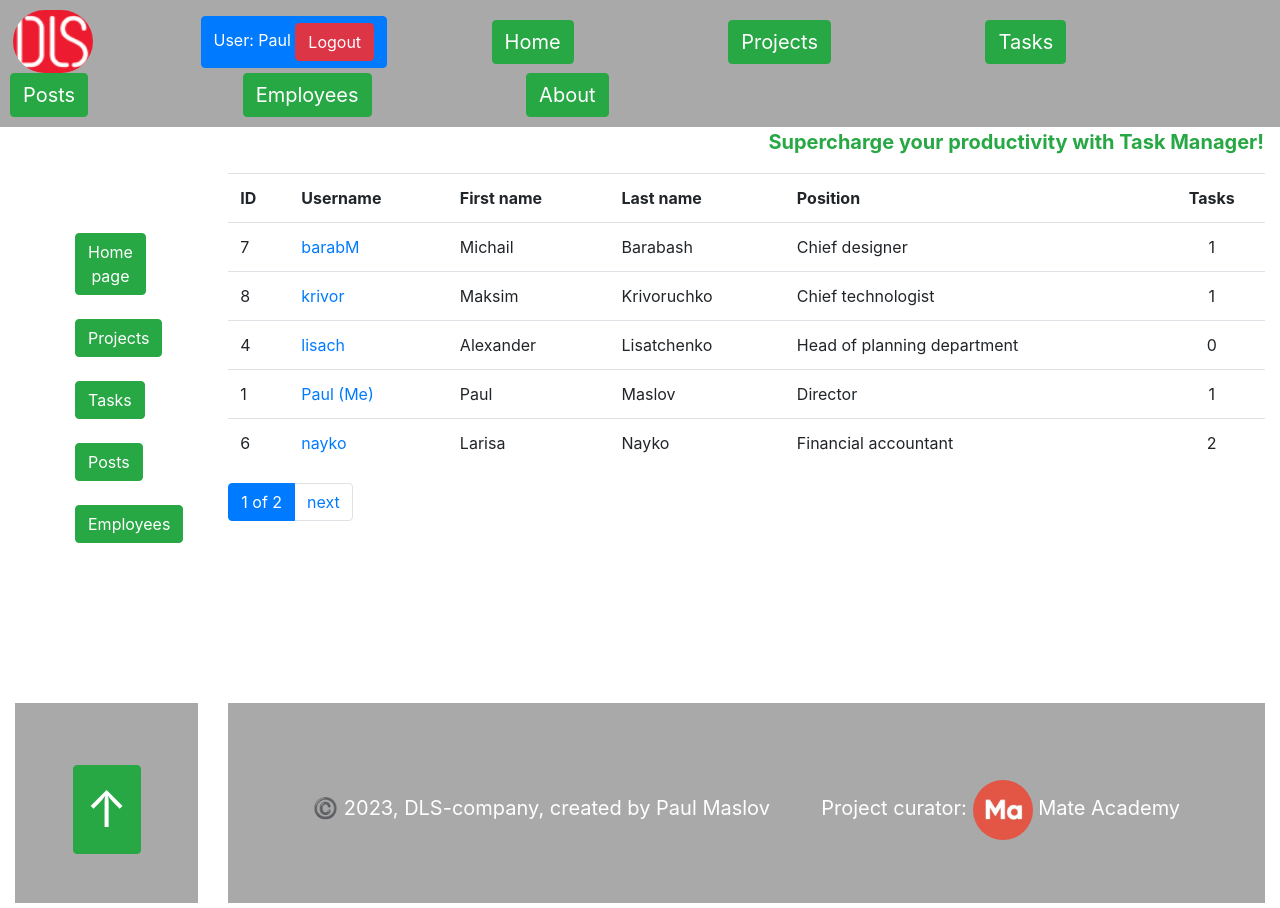
After one commit to Paul-Maslov/factory_task_manager, a Django app: page /employees/ in a window 1280 px wide. The commit adds this page. Run offline with Django 4.2, Linux system fonts and the light colour scheme; a user stored in the database is signed in; data comes from the database, SQL or seed files in the repository; both versions use the stored data as it was after the commit.

Commit message:
Added EmployeeViews&authentication with refactoring navigation

```diff
--- a/factory_task_manager/settings.py
+++ b/factory_task_manager/settings.py
@@ -27,6 +27,9 @@
 
 ALLOWED_HOSTS = []
 
+INTERNAL_IPS = [
+    "127.0.0.1",
+]
 
 # Application definition
 
@@ -37,12 +40,14 @@
     "django.contrib.sessions",
     "django.contrib.messages",
     "django.contrib.staticfiles",
+    "debug_toolbar",
     "crispy_forms",
     "task_manager",
 ]
 
 MIDDLEWARE = [
     "django.middleware.security.SecurityMiddleware",
+    "debug_toolbar.middleware.DebugToolbarMiddleware",
     "django.contrib.sessions.middleware.SessionMiddleware",
     "django.middleware.common.CommonMiddleware",
     "django.middleware.csrf.CsrfViewMiddleware",
--- a/factory_task_manager/urls.py
+++ b/factory_task_manager/urls.py
@@ -23,4 +23,6 @@
     path("admin/", admin.site.urls),
     path("accounts/", include("django.contrib.auth.urls")),
     path("", include("task_manager.urls", namespace="task_manager")),
+
+    path("__debug__/", include("debug_toolbar.urls"))
 ] + static(settings.STATIC_URL, document_root=settings.STATIC_ROOT)
--- a/static/css/styles.css
+++ b/static/css/styles.css
@@ -18,20 +18,21 @@
 }
 
 .nav{
+    margin-right: 50px;
     display: inline;
 }
 
 .nav__link {
+    margin-right: 150px;
     display: inline-block;
-    margin-right: 150px;
     font-size: 20px;
     color: white;
     text-decoration: none;
 }
 
 .logo{
-    margin-right: 600px;
-    padding: 3px;
+   margin-right: 100px;
+   padding: 3px;
 }
 
 .logo img{
@@ -39,6 +40,9 @@
     border-radius: 40px;
 }
 
+.login{
+    margin-right: 100px;
+}
 .footer{
     padding: 5px;
     height: 200px;
--- a/task_manager/models.py
+++ b/task_manager/models.py
@@ -1,6 +1,7 @@
 from django.conf import settings
 from django.contrib.auth.models import AbstractUser
 from django.db import models
+from django.urls import reverse
 
 
 class Position(models.Model):
@@ -29,6 +30,9 @@
 
     def __str__(self):
         return f"{self.first_name} {self.last_name}"
+
+    def get_absolute_url(self) -> str:
+        return reverse("task_manager:employee-detail", kwargs={"pk": self.pk})
 
 
 class Team(models.Model):
--- a/task_manager/urls.py
+++ b/task_manager/urls.py
@@ -4,18 +4,26 @@
     index, about,
     PostListView, PostDetailView,
     CommentaryCreateView,
+    EmployeeListView, EmployeeDetailView,
 )
 
 urlpatterns = [
     path("", index, name="index"),
     path("about/", about, name="about"),
-    path("post/", PostListView.as_view(), name="post"),
+    path("post/", PostListView.as_view(), name="post-list"),
     path("post/<int:pk>/", PostDetailView.as_view(), name="post-detail"),
     path(
         "post/<int:pk>/comment/",
         CommentaryCreateView.as_view(),
         name="post-create-comment"
     ),
+    path("employees/", EmployeeListView.as_view(), name="employee-list"),
+    path(
+        "employees/<int:pk>/",
+        EmployeeDetailView.as_view(),
+        name="employee-detail"
+    ),
+
 ]
 
 app_name = "task_manager"
--- a/task_manager/views.py
+++ b/task_manager/views.py
@@ -1,3 +1,4 @@
+from django.contrib.auth.decorators import login_required
 from django.contrib.auth.mixins import LoginRequiredMixin
 from django.http import HttpResponseRedirect
 from django.shortcuts import render
@@ -5,7 +6,10 @@
 from django.views import generic
 
 from task_manager.forms import CommentaryCreateForm
-from task_manager.models import Project, Task, Post, Commentary
+from task_manager.models import (
+    Project, Task, Post, Commentary,
+    Employee,
+)
 
 
 def index(request):
@@ -30,7 +34,17 @@
     return render(request, "task_manager/about.html")
 
 
-class PostListView(generic.ListView):
+class EmployeeListView(LoginRequiredMixin, generic.ListView):
+    model = Employee
+    paginate_by = 5
+    queryset = Employee.objects.prefetch_related("tasks", "teams").order_by("last_name")
+
+
+class EmployeeDetailView(LoginRequiredMixin, generic.DetailView):
+    model = Employee
+
+
+class PostListView(LoginRequiredMixin, generic.ListView):
     model = Post
     queryset = Post.objects.select_related(
         "owner"
@@ -40,7 +54,7 @@
     paginate_by = 5
 
 
-class PostDetailView(generic.DetailView):
+class PostDetailView(LoginRequiredMixin, generic.DetailView):
     context_object_name = "post_detail"
     model = Post
     queryset = Post.objects.prefetch_related(
@@ -52,7 +66,7 @@
     ).order_by("created_time")
 
 
-class CommentaryCreateView(generic.CreateView):
+class CommentaryCreateView(LoginRequiredMixin, generic.CreateView):
 
     def post(self, request, *args, **kwargs):
         post_id = kwargs["pk"]
--- a/templates/includes/navigation.html
+++ b/templates/includes/navigation.html
@@ -7,12 +7,21 @@
     </a>
   </span>
 
+   <span class="login btn btn-primary">
+    {% if user.is_authenticated %}
+      User: {{ user.username }}
+      <a class="btn btn-danger" href="{% url 'logout' %}">Logout</a>
+    {% else %}
+      <a class="btn btn-success" href="{% url 'login' %}">Login</a>
+    {% endif %}
+  </span>
+
   <div class="nav">
     <a class="nav__link btn btn-success" href="{% url 'task_manager:index' %}">Home</a>
     <a class="nav__link btn btn-success" href="#">Projects</a>
     <a class="nav__link btn btn-success" href="#">Tasks</a>
-    <a class="nav__link btn btn-success" href="{% url 'task_manager:post' %}">Posts</a>
-    <a class="nav__link btn btn-success" href="#">Employees</a>
+    <a class="nav__link btn btn-success" href="{% url 'task_manager:post-list' %}">Posts</a>
+    <a class="nav__link btn btn-success" href="{% url 'task_manager:employee-list' %}">Employees</a>
     <a class="nav__link btn btn-success" href="{% url 'task_manager:about' %}">About</a>
   </div>
 
--- a/templates/includes/sidebar.html
+++ b/templates/includes/sidebar.html
@@ -22,14 +22,14 @@
   <br>
   <li>
     <a
-      href="{% url 'task_manager:post' %}" class="btn btn-success" role="button">
+      href="{% url 'task_manager:post-list' %}" class="btn btn-success" role="button">
       Posts
     </a>
   </li>
   <br>
   <li>
     <a
-      href="#" class="btn btn-success" role="button">
+      href="{% url 'task_manager:employee-list' %}" class="btn btn-success" role="button">
       Employees
     </a>
   </li>
--- a/templates/registration/logged_out.html
+++ b/templates/registration/logged_out.html
@@ -1,7 +1,8 @@
 {% extends "base.html" %}
 
 {% block content %}
-  <p>Logged out</p>
+  <h1>Logged out</h1>
 
-  <a href="{% url "login" %}">Click here to login again.</a>
+  <a href="{% url 'login' %}">Click here to login again</a>
+
 {% endblock %}
--- /dev/null
+++ b/templates/task_manager/employee_list.html
@@ -0,0 +1,32 @@
+{% extends "base.html" %}
+
+{% block content %}
+  {% if employee_list %}
+    <table class="table">
+      <tr>
+        <th>ID</th>
+        <th>Username</th>
+        <th>First name</th>
+        <th>Last name</th>
+        <th>Position</th>
+        <th class="text-center">Tasks</th>
+      </tr>
+    {% for employee in employee_list %}
+      <tr>
+        <td>{{ employee.id }}</td>
+        <td>
+          <a href="{{ employee.get_absolute_url }}">
+          {{ employee.username }} {% if user == employee %} (Me){% endif %}</a>
+        </td>
+        <td>{{ employee.first_name }}</td>
+        <td>{{ employee.last_name }}</td>
+        <td>{{ employee.position }}</td>
+        <td class="text-center">{{ employee.tasks.all.count}}</td>
+      </tr>
+    {% endfor %}
+
+    </table>
+    {% else %}
+      <p>There are no employees in the Task Manager.</p>
+  {% endif %}
+{% endblock %}
```
Also changed, not shown: templates/registration/login.html (+10 -16 lines), templates/task_manager/employee_detail.html (added, +20 -0 lines), db.sqlite3, task_manager/migrations/0001_initial.py.
